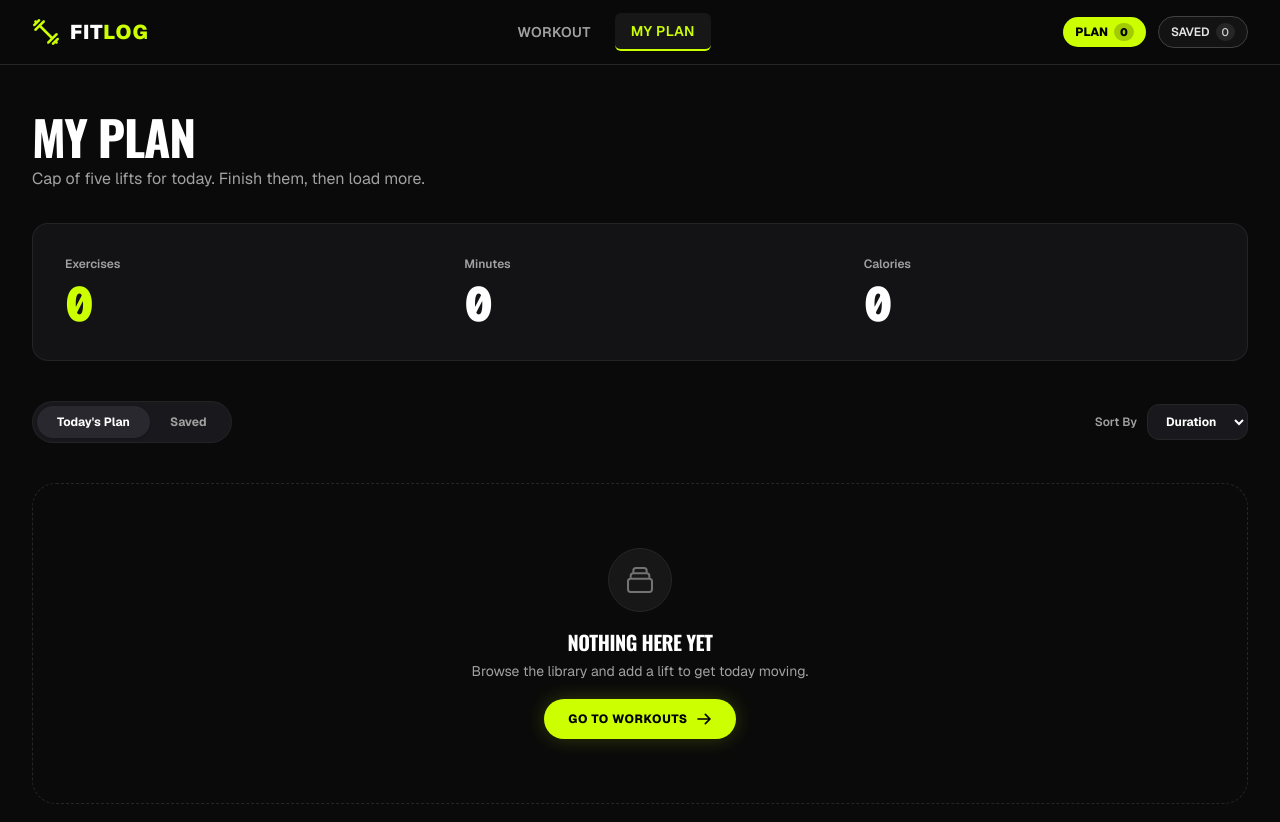
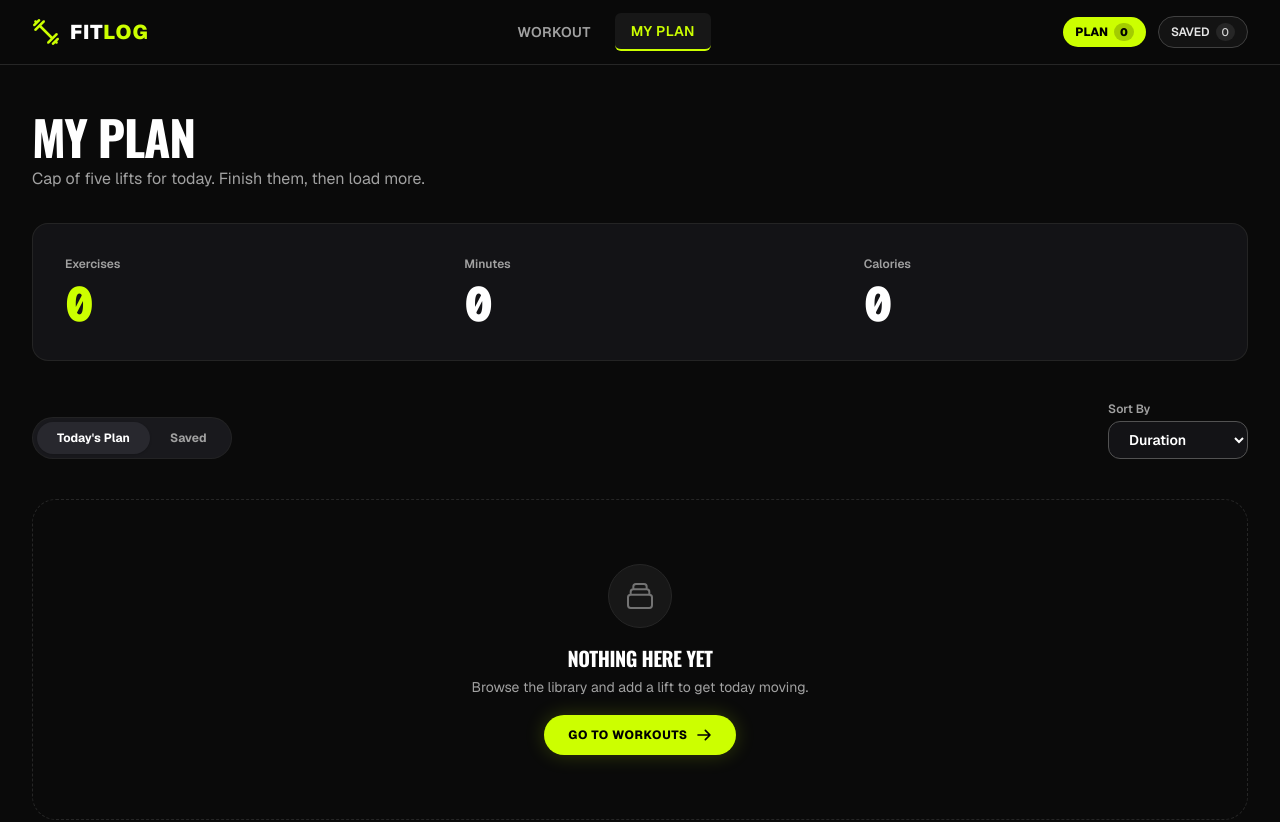
Before and after one commit to jm-jahed/assignment-06, a Next.js app: page /my-plan in a window 1280 px wide. Shown: the top 822 px of the page. Built offline with nearby package versions, Linux system fonts and the light colour scheme.

Commit message:
fix: calculate My Plan metrics based on active tab list

```diff
--- a/components/MyPlanContent.tsx
+++ b/components/MyPlanContent.tsx
@@ -12,13 +12,15 @@ export default function MyPlanContent() {
   const [activeTab, setActiveTab] = useState<"plan" | "saved">("plan");
   const [sortBy, setSortBy] = useState<SortOption>("duration");
 
-  // Dynamic live metric calculations from todayPlan
-  const totalExercises = todayPlan.length;
-  const totalMinutes = todayPlan.reduce(
+  // Dynamic live metric calculations based on active tab (Today's Plan vs Saved)
+  const currentList = activeTab === "plan" ? todayPlan : savedWorkouts;
+
+  const totalExercises = currentList.length;
+  const totalMinutes = currentList.reduce(
     (sum, workout) => sum + (workout.duration || 0),
     0
   );
-  const totalCalories = todayPlan.reduce(
+  const totalCalories = currentList.reduce(
     (sum, workout) => sum + (workout.caloriesBurned || 0),
     0
   );
@@ -102,10 +104,10 @@ export default function MyPlanContent() {
         </div>
       </div>
 
-      {/* 3. Tabs & Sort Row (Matching Figma layout) */}
-      <div className="flex flex-col sm:flex-row items-stretch sm:items-center justify-between gap-4 pt-2">
+      {/* 3. Tabs & Sort Row (Matching Figma video layout) */}
+      <div className="flex flex-row items-end justify-between gap-4 pt-2">
         {/* Left: Pill Tabs Container */}
-        <div className="bg-[#19191d] p-1 rounded-full border border-neutral-800/80 inline-flex items-center self-start">
+        <div className="bg-[#19191d] p-1 rounded-full border border-neutral-800/80 inline-flex items-center">
           <button
             type="button"
             onClick={() => setActiveTab("plan")}
@@ -135,11 +137,11 @@ export default function MyPlanContent() {
           </button>
         </div>
 
-        {/* Right: Sort Dropdown */}
-        <div className="flex items-center gap-2.5 self-end sm:self-auto">
+        {/* Right: Sort Dropdown with Label on Top (Matching video screenshot) */}
+        <div className="flex flex-col items-start gap-1">
           <label
             htmlFor="my-plan-sort"
-            className="text-xs font-semibold text-neutral-400 whitespace-nowrap"
+            className="text-xs font-semibold text-neutral-400"
           >
             Sort By
           </label>
@@ -147,7 +149,7 @@ export default function MyPlanContent() {
             id="my-plan-sort"
             value={sortBy}
             onChange={(e) => setSortBy(e.target.value as SortOption)}
-            className="bg-[#19191d] border border-neutral-800 text-white text-xs font-bold rounded-xl px-3.5 py-2 focus:outline-none focus:border-[#ccff00] focus:ring-1 focus:ring-[#ccff00] cursor-pointer transition-colors"
+            className="bg-[#131316] border border-neutral-600 hover:border-neutral-400 text-white text-xs sm:text-sm font-semibold rounded-xl px-4 py-2 focus:outline-none focus:border-[#ccff00] focus:ring-1 focus:ring-[#ccff00] cursor-pointer transition-all min-w-[140px]"
           >
             <option value="duration">Duration</option>
             <option value="calories">Calories</option>
```
